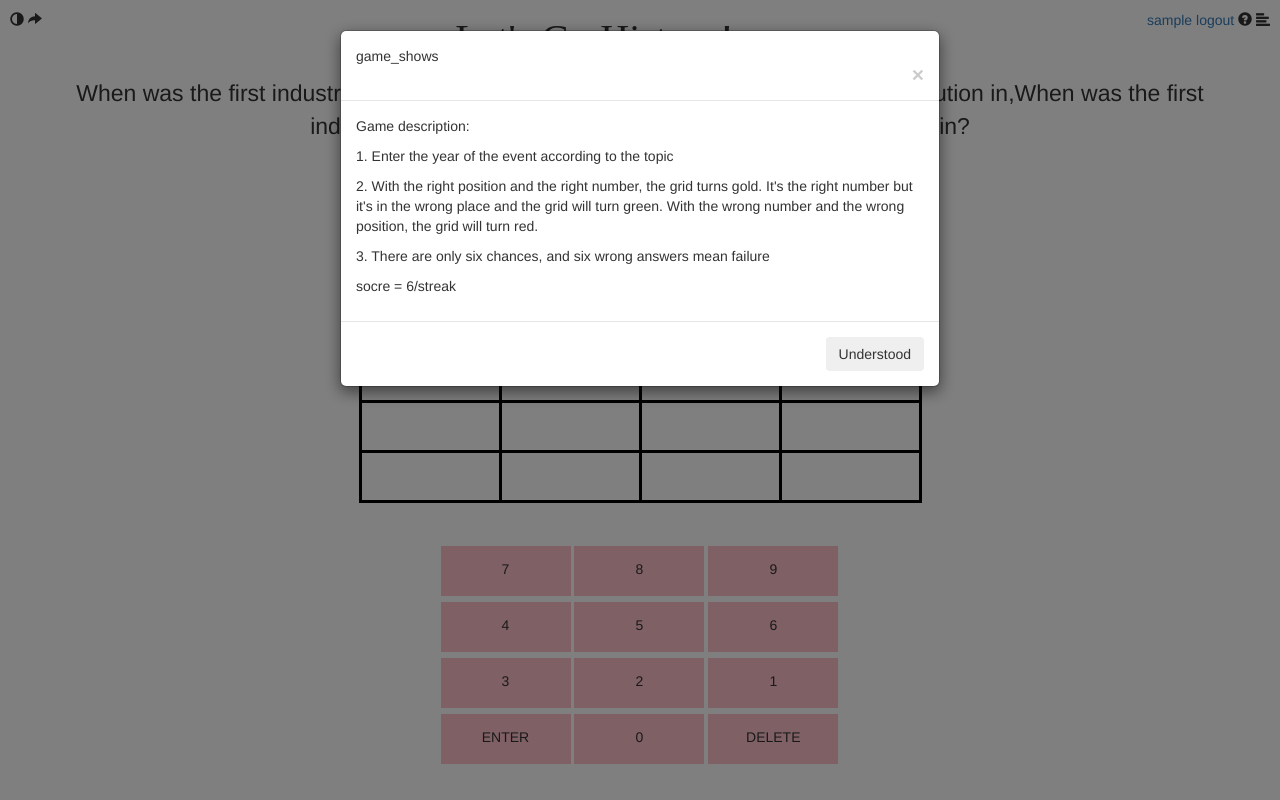
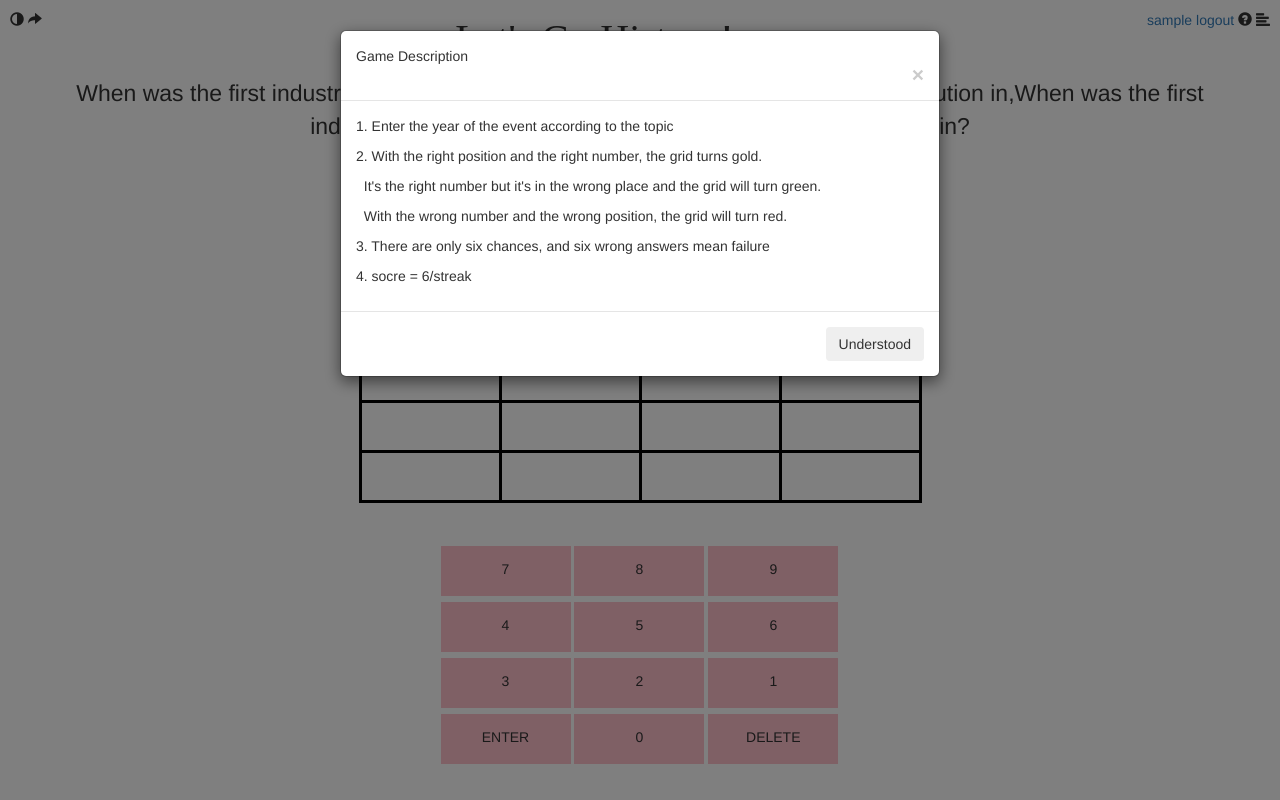
Before and after one commit to yupengli0106/CITS3403-Project, a Flask app: page /update in a window 1280 px wide. Run offline with Flask 2, Linux system fonts and the light colour scheme; the visitor is signed in with stand-in values (Sample User, id 1); data comes from the database, SQL or seed files in the repository; data that the repository does not hold is empty; parts of the project's set-up code (start-up, migrations or seed data) failed here and were passed over; some libraries are stand-ins or nearby versions.

Commit message:
update game description

```diff
--- a/app/templates/game.html
+++ b/app/templates/game.html
@@ -103,17 +103,18 @@
 		<div class="modal-dialog">
 			<div class="modal-content">
 				<div class="modal-header">
-					<h5 class="modal-title">game_shows</h5>
+					<h5 class="modal-title">Game Description</h5>
 						<button type="button" class="close" data-dismiss="modal" aria-label="Close">
 							<span aria-hidden="true">&times;</span>
 						</button>
 				</div>
 				<div class="modal-body">
-					<p>Game description:</p>
 					<p>1. Enter the year of the event according to the topic</p>
-					<p>2. With the right position and the right number, the grid turns gold. It's the right number but it's in the wrong place and the grid will turn green. With the wrong number and the wrong position, the grid will turn red.</p>
+					<p>2. With the right position and the right number, the grid turns gold.</p>
+					<p>&nbsp; It's the right number but it's in the wrong place and the grid will turn green. </p>
+					<p>&nbsp; With the wrong number and the wrong position, the grid will turn red.</p>
 					<p>3. There are only six chances, and six wrong answers mean failure</p>
-					<p>socre = 6/streak</p>
+					<p>4. socre = 6/streak</p>
 				</div>
 				<div class="modal-footer">
 					<button type="button" class="btn btn-secondary" data-dismiss="modal">Understood</button>
```
